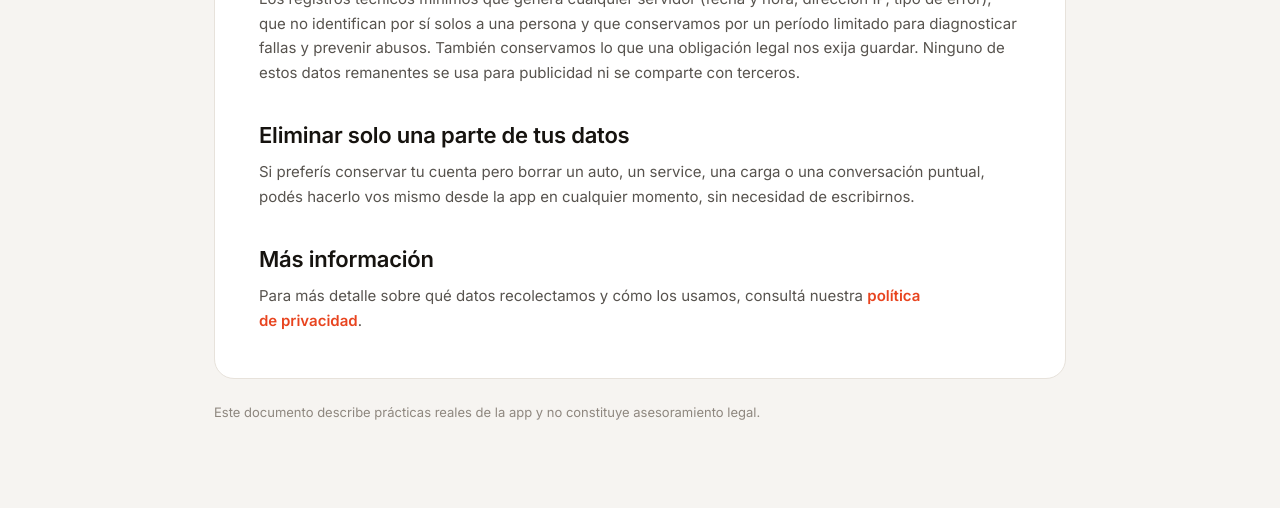
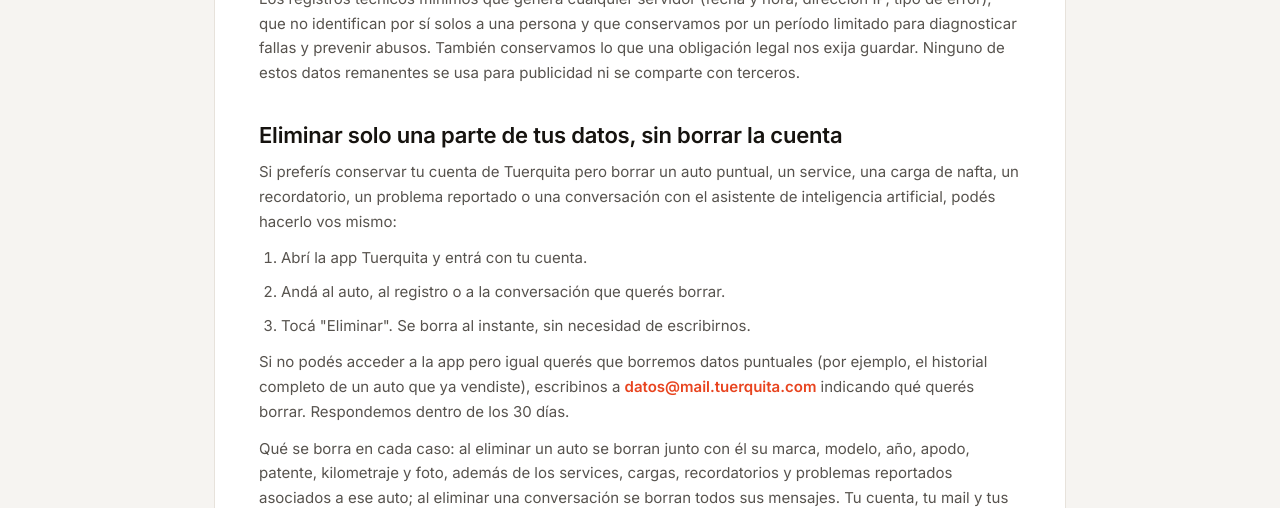
Before and after one commit to DarioBallerini/tuerquita-landing, a plain HTML site: page eliminar-cuenta.html in a window 1280 px wide. Shown: the part 930-1438 px from the top of the page. Drawn offline with nearby package versions, Linux system fonts and the light colour scheme.

Commit message:
Expand partial data deletion section with steps and anchor
Add explicit in-app steps, a datos@ fallback email for when the app
isn't accessible, and a #datos anchor to link directly from Play
Console's "Delete data URL" field.

```diff
--- a/eliminar-cuenta.html
+++ b/eliminar-cuenta.html
@@ -72,8 +72,15 @@
       <h2 style="margin: 36px 0 0; font: 600 22px/1.2 var(--font-sans); letter-spacing: -0.01em">Qué podemos conservar</h2>
       <p style="margin: 12px 0 0; font: 400 15px/1.65 var(--font-sans); color: var(--text-secondary); text-wrap: pretty">Los registros técnicos mínimos que genera cualquier servidor (fecha y hora, dirección IP, tipo de error), que no identifican por sí solos a una persona y que conservamos por un período limitado para diagnosticar fallas y prevenir abusos. También conservamos lo que una obligación legal nos exija guardar. Ninguno de estos datos remanentes se usa para publicidad ni se comparte con terceros.</p>
 
-      <h2 style="margin: 36px 0 0; font: 600 22px/1.2 var(--font-sans); letter-spacing: -0.01em">Eliminar solo una parte de tus datos</h2>
-      <p style="margin: 12px 0 0; font: 400 15px/1.65 var(--font-sans); color: var(--text-secondary); text-wrap: pretty">Si preferís conservar tu cuenta pero borrar un auto, un service, una carga o una conversación puntual, podés hacerlo vos mismo desde la app en cualquier momento, sin necesidad de escribirnos.</p>
+      <h2 id="datos" style="margin: 36px 0 0; font: 600 22px/1.2 var(--font-sans); letter-spacing: -0.01em">Eliminar solo una parte de tus datos, sin borrar la cuenta</h2>
+      <p style="margin: 12px 0 0; font: 400 15px/1.65 var(--font-sans); color: var(--text-secondary); text-wrap: pretty">Si preferís conservar tu cuenta de Tuerquita pero borrar un auto puntual, un service, una carga de nafta, un recordatorio, un problema reportado o una conversación con el asistente de inteligencia artificial, podés hacerlo vos mismo:</p>
+      <ol style="margin: 12px 0 0; padding-left: 22px; display: flex; flex-direction: column; gap: 10px; font: 400 15px/1.6 var(--font-sans); color: var(--text-secondary)">
+        <li>Abrí la app Tuerquita y entrá con tu cuenta.</li>
+        <li>Andá al auto, al registro o a la conversación que querés borrar.</li>
+        <li>Tocá "Eliminar". Se borra al instante, sin necesidad de escribirnos.</li>
+      </ol>
+      <p style="margin: 12px 0 0; font: 400 15px/1.65 var(--font-sans); color: var(--text-secondary); text-wrap: pretty">Si no podés acceder a la app pero igual querés que borremos datos puntuales (por ejemplo, el historial completo de un auto que ya vendiste), escribinos a <a href="mailto:datos@mail.tuerquita.com">datos@mail.tuerquita.com</a> indicando qué querés borrar. Respondemos dentro de los 30 días.</p>
+      <p style="margin: 12px 0 0; font: 400 15px/1.65 var(--font-sans); color: var(--text-secondary); text-wrap: pretty">Qué se borra en cada caso: al eliminar un auto se borran junto con él su marca, modelo, año, apodo, patente, kilometraje y foto, además de los services, cargas, recordatorios y problemas reportados asociados a ese auto; al eliminar una conversación se borran todos sus mensajes. Tu cuenta, tu mail y tus otros autos no se ven afectados. Se conservan únicamente los registros técnicos mínimos del servidor, según se explica en la <a href="privacidad.html">política de privacidad</a>.</p>
 
       <h2 style="margin: 36px 0 0; font: 600 22px/1.2 var(--font-sans); letter-spacing: -0.01em">Más información</h2>
       <p style="margin: 12px 0 0; font: 400 15px/1.65 var(--font-sans); color: var(--text-secondary); text-wrap: pretty">Para más detalle sobre qué datos recolectamos y cómo los usamos, consultá nuestra <a href="privacidad.html">política de privacidad</a>.</p>
```
